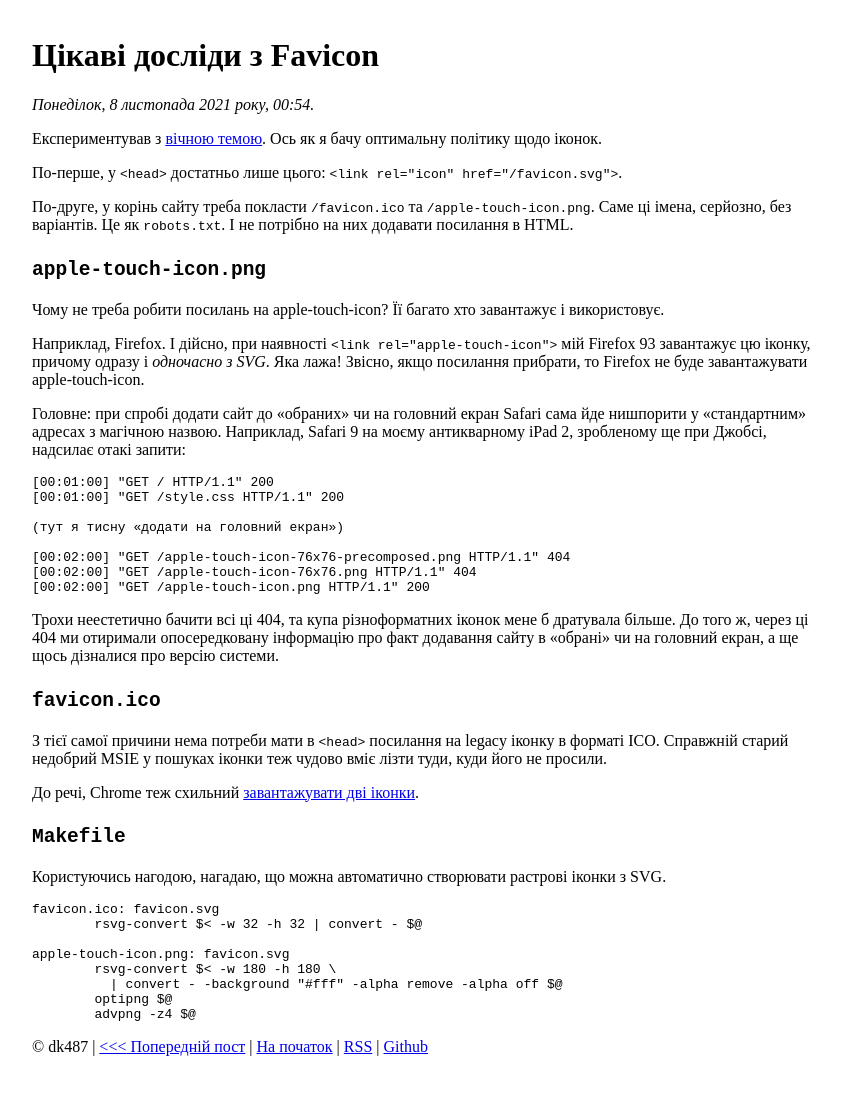
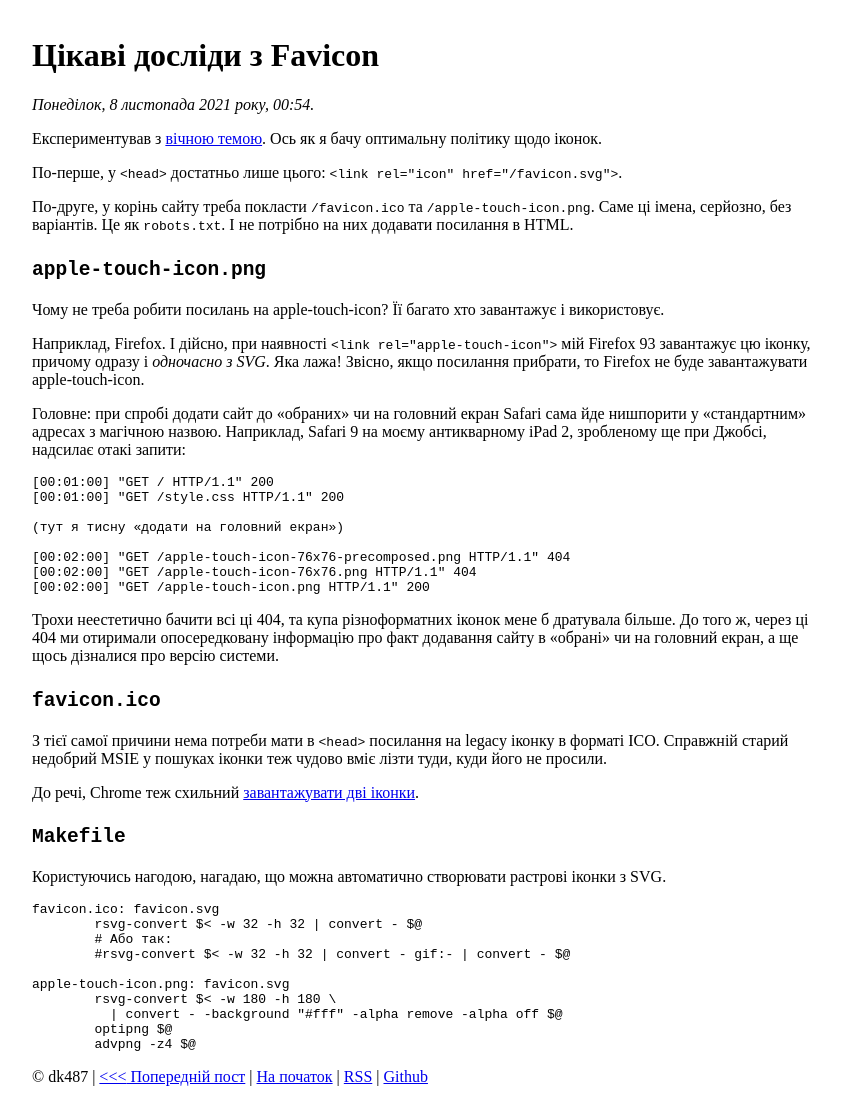
Before and after one commit to dk487/test.de.co.ua, a Jekyll site: the page built from _posts/2021/2021-11-08-favicon-research.md, in a window 1280 px wide. Shown: the whole page, without its empty margins (208-1049 px from the left). Built offline with Jekyll 4.4.1, drawn with Linux system fonts in a browser that asks for light colours; before the commit the page ends 1088 px from its top, so only the background shows below that.

Commit message:
Post update

````diff
--- a/_posts/2021/2021-11-08-favicon-research.md
+++ b/_posts/2021/2021-11-08-favicon-research.md
@@ -49,6 +49,8 @@ date: 2021-11-08 02:54:44 +02:00
 ```Makefile
 favicon.ico: favicon.svg
         rsvg-convert $< -w 32 -h 32 | convert - $@
+        # Або так:
+        #rsvg-convert $< -w 32 -h 32 | convert - gif:- | convert - $@
 
 apple-touch-icon.png: favicon.svg
         rsvg-convert $< -w 180 -h 180 \
````
